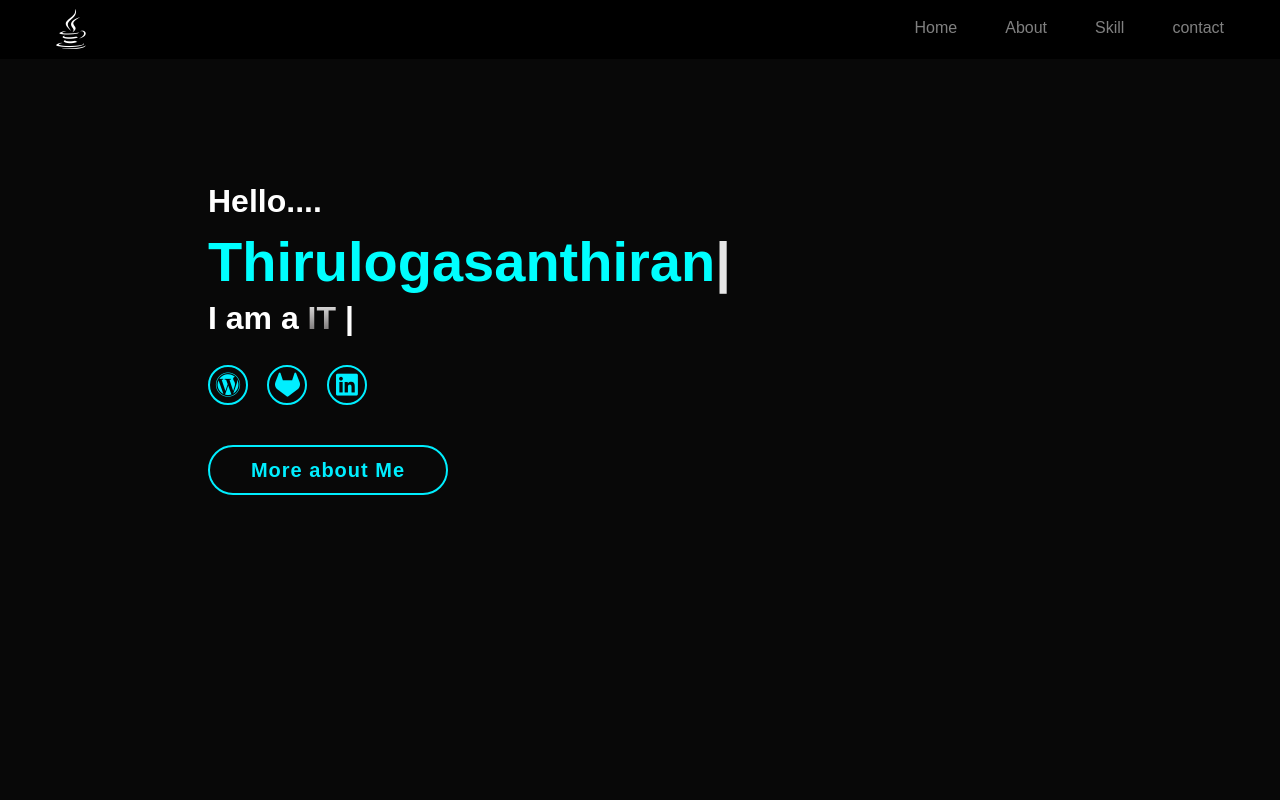
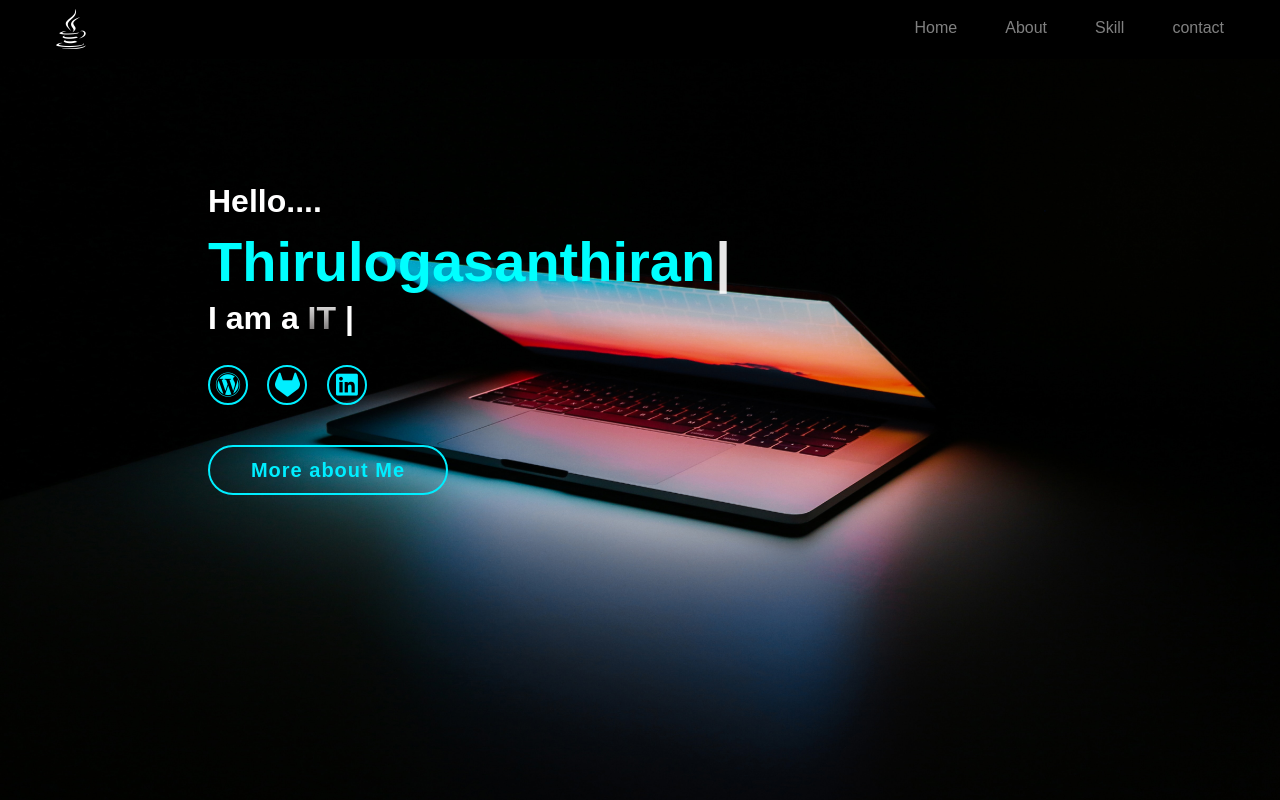
Before and after one commit to Thirulogasanthiran/Thirulogasanthiran.github.io, a plain HTML site: page Resume new.html in a window 1280 px wide. Drawn offline with nearby package versions, Linux system fonts and the light colour scheme.

Commit message:
Update resume new.css

```diff
--- a/resume new.css
+++ b/resume new.css
@@ -58,7 +58,7 @@ body {
     width: 100%;
     height: 100vh;
     justify-content: space-between;
-    background-image: url(../images/ales-nesetril-Im7lZjxeLhg-unsplash.jpg);
+    background-image: url(ales-nesetril-Im7lZjxeLhg-unsplash.jpg);
     position: static;
     background-size: cover;
     background-position: center;
```
